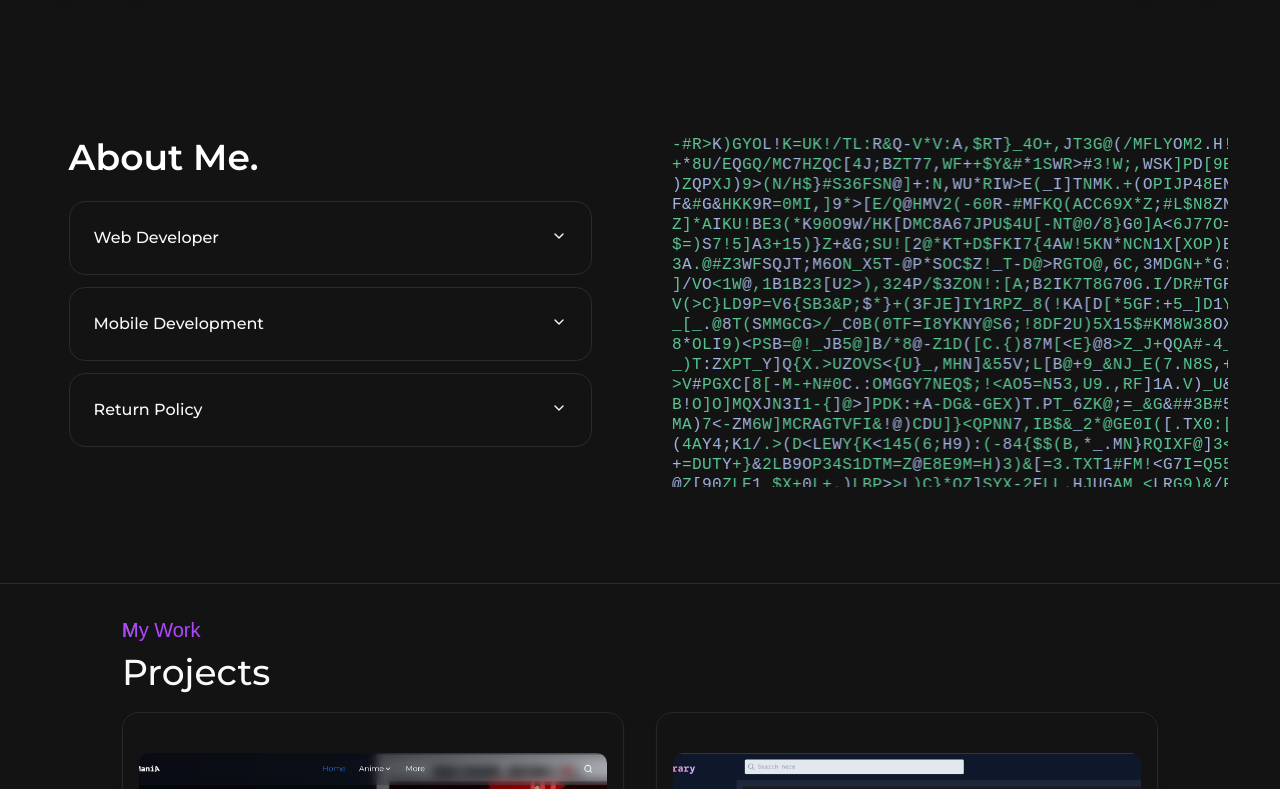
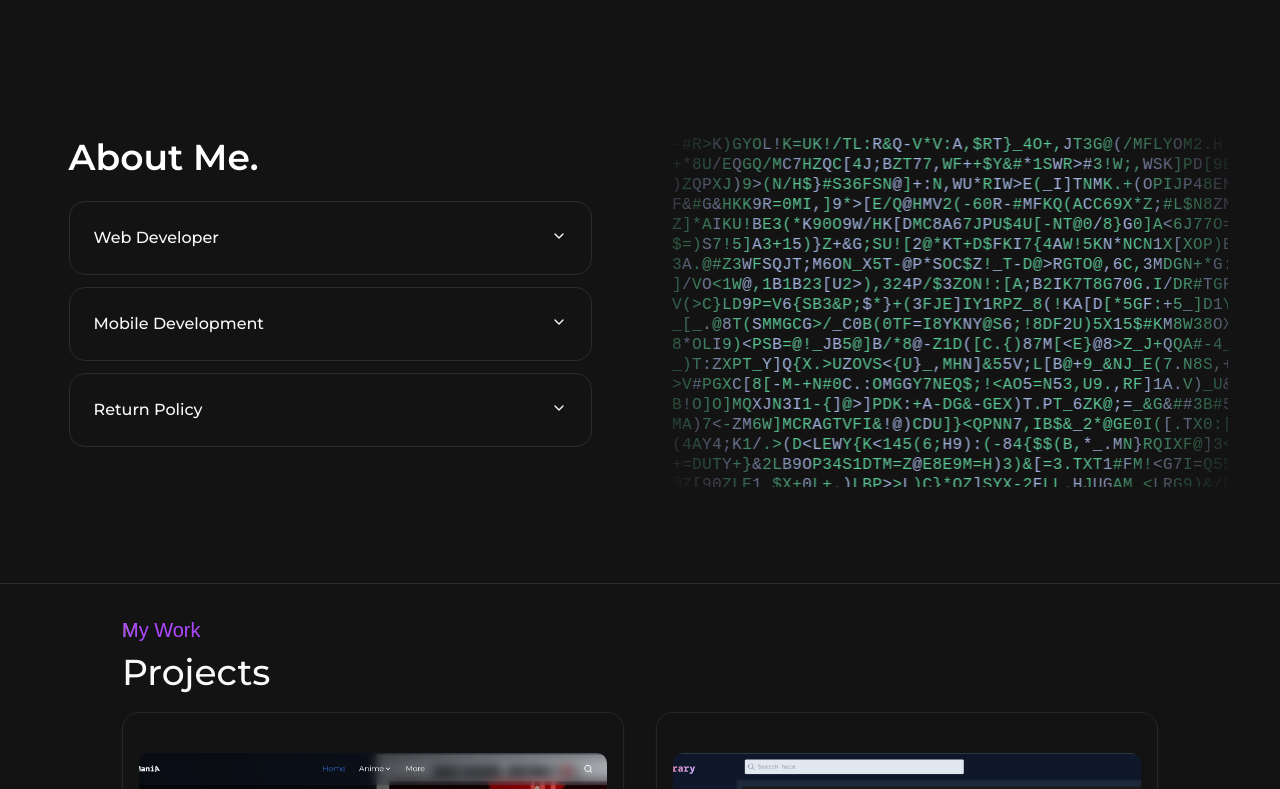
Before and after one commit to Wiredbrat/portfolio_website, a Next.js app: page / in a window 1280 px wide. Shown: the part 523-1312 px from the top of the page. Built offline with nearby package versions, Linux system fonts and the light colour scheme; a web font is replaced by a local one.

Commit message:
UI improvements

```diff
--- a/components/LetterGlitch.tsx
+++ b/components/LetterGlitch.tsx
@@ -220,7 +220,7 @@ const LetterGlitch = ({
     <div className="relative w-full h-full bg-transparent overflow-hidden">
       <canvas ref={canvasRef} className="block w-full h-full" />
       {outerVignette && (
-        <div className="absolute top-0 left-0 w-full h-full pointer-events-none bg-[radial-gradient(circle, rgba(0,0,0,0)_60%, rgba(20,19,19,1)_100%)]"></div>
+        <div className="absolute top-0 left-0 w-full h-full pointer-events-none bg-[radial-gradient(circle,_rgba(0,0,0,0)_60%,_rgba(20,19,19,1)_100%)]"></div>
       )}
       {centerVignette && (
         <div className="absolute top-0 left-0 w-full h-full pointer-events-none bg-[radial-gradient(circle,_rgba(0,0,0,0.8)_0%,_rgba(20,19 19,0)_60%)]"></div>
--- a/components/ui/hero.tsx
+++ b/components/ui/hero.tsx
@@ -7,7 +7,6 @@ export default function Hero() {
     return(
         <div className="grid grid-rows-2 lg:flex justify-center lg:mb-20 max-w-[1175px] mx-auto">
           <div className="grid grid-rows-3 items-center lg:w-[65%] montserrat justify-items-center lg:justify-items-start">
-            {/* <p className="text-base lg:text-xl text-gray-400"></p> */}
             <ShinyText
               text="Hi I'm Atul Verma"
               disabled={false}
@@ -31,16 +30,19 @@ export default function Hero() {
             </div>
           </div>
           <div className="grid grid-rows-1 items-center px-6 lg:px-0 text-center lg:text-start lg:text-2xl text-gray-400 py-5 montserrat">
-            <p>
-              Transforming ideas into interactive and seamless digital experiences with cutting-edge
-              <span className=" ms-2">
+            <div>
+              <p className='inline'>
+                Transforming ideas into interactive and seamless digital experiences with cutting-edge
+              </p>
+              <span className="ms-2">
                 <ShinyText
-                  text=" Frontend"
+                  text="Frontend"
                   disabled={false}
                   speed={3}
                   className='text-purple-700 '
                 />
-              </span> Development.</p>
+              </span> Development.
+            </div>
           </div>
         </div>
     )
```
